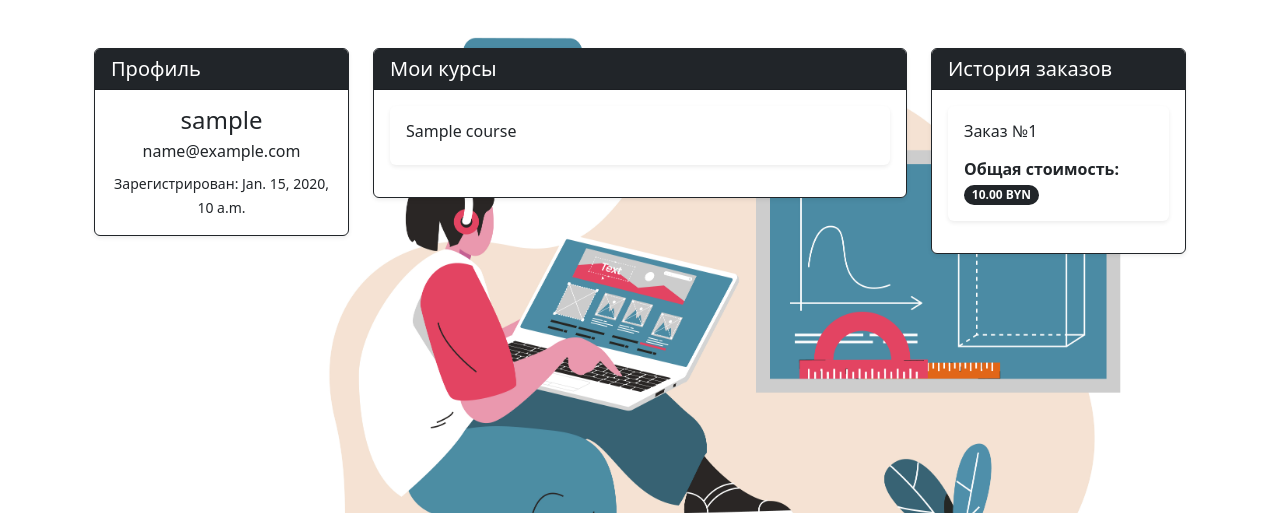
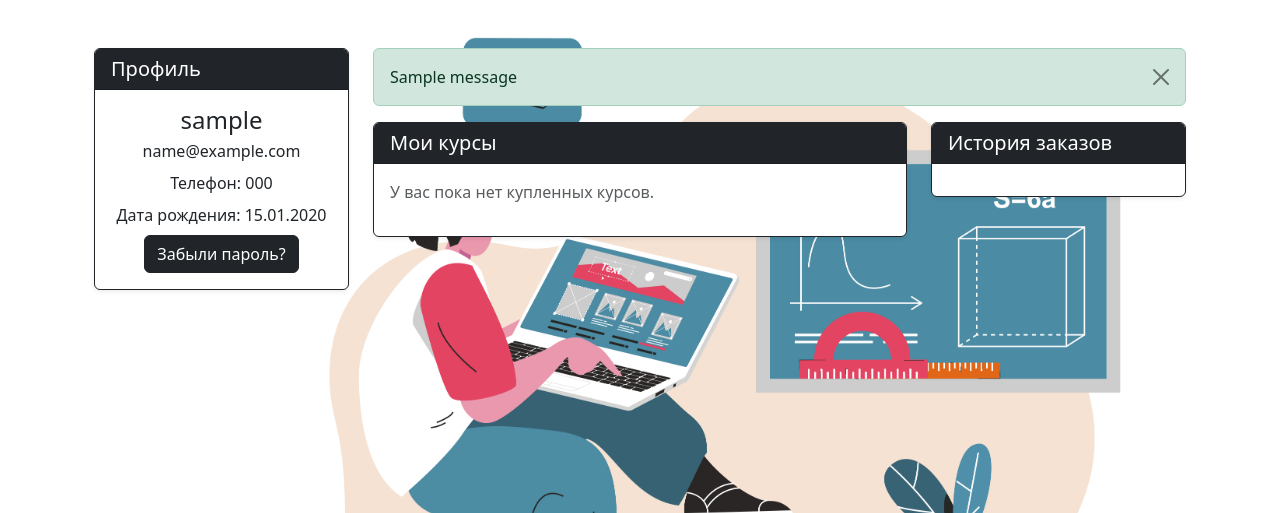
Before and after one commit to denirix/graduate_project, a Django app: page /profile/ in a window 1280 px wide. Shown: the part 59-572 px from the top of the page. Run offline with Django 4.2, Linux system fonts and the light colour scheme; a user stored in the database is signed in; tables that the repository leaves empty hold one stand-in row (values such as "Sample post"); one stand-in notice (Sample message) is shown.

Commit message:
Final profile

```diff
--- a/schoolapp/templates/schoolapp/profile.html
+++ b/schoolapp/templates/schoolapp/profile.html
@@ -16,13 +16,23 @@
         <div class="card-body text-center">
           <h4 class="card-title mb-1 text-dark">{{ user.username }}</h4>
           <p class="card-text mb-2 text-dark">{{ user.email }}</p>
-          <p class="card-text text-dark">
-            <small>Зарегистрирован: {{ user.date_joined }}</small>
-          </p>
+          <p class="card-text mb-2 text-dark">Телефон: {{ user.profile.phone }}</p>
+          <p class="card-text mb-2 text-dark">Дата рождения: {{ user.profile.birth_date|date:"d.m.Y" }}</p>
+          <button type="button" class="btn btn-dark" data-bs-toggle="modal" data-bs-target="#changePasswordModal">
+            Забыли пароль?
+          </button>
         </div>
       </div>
     </div>
     <div class="col-lg-9">
+      {% if messages %}
+        {% for message in messages %}
+          <div class="alert alert-success alert-dismissible fade show" role="alert">
+            {{ message }}
+            <button type="button" class="btn-close" data-bs-dismiss="alert" aria-label="Close"></button>
+          </div>
+        {% endfor %}
+      {% endif %}
       <div class="row">
         <div class="col-md-8">
           <div class="card border border-dark shadow-sm">
@@ -57,7 +67,7 @@
               {% for order in orders %}
                 <div class="card mb-3 border-0 shadow-sm">
                   <div class="card-body">
-                    <h6 class="card-title mb-2 text-dark">Заказ №{{ order.id }}</h6>
+                    <h6 class="card-title mb-2 text-dark">Заказ</h6>
                     <ul class="list-unstyled mb-3">
                       {% for item in order.items.all %}
                         <li class="mb-2 text-dark">
@@ -80,4 +90,32 @@
     </div>
   </div>
 </div>
+<div class="modal fade" id="changePasswordModal" tabindex="-1" aria-labelledby="changePasswordModalLabel" aria-hidden="true">
+  <div class="modal-dialog">
+    <div class="modal-content">
+      <div class="modal-header">
+        <h5 class="modal-title" id="changePasswordModalLabel">Сменить пароль</h5>
+        <button type="button" class="btn-close" data-bs-dismiss="modal" aria-label="Close"></button>
+      </div>
+      <div class="modal-body">
+        <form method="post" action="{% url 'change_password' %}">
+          {% csrf_token %}
+          <div class="mb-3">
+            <label for="old_password" class="form-label">Старый пароль</label>
+            <input type="password" class="form-control" id="old_password" name="old_password" required>
+          </div>
+          <div class="mb-3">
+            <label for="new_password1" class="form-label">Новый пароль</label>
+            <input type="password" class="form-control" id="new_password1" name="new_password1" required>
+          </div>
+          <div class="mb-3">
+            <label for="new_password2" class="form-label">Повторите новый пароль</label>
+            <input type="password" class="form-control" id="new_password2" name="new_password2" required>
+          </div>
+          <button type="submit" class="btn btn-dark">Сохранить</button>
+        </form>
+      </div>
+    </div>
+  </div>
+</div>
 {% endblock %}
--- a/schoolapp/templates/schoolapp/study.html
+++ b/schoolapp/templates/schoolapp/study.html
@@ -32,6 +32,8 @@
               <p class="card-text"><strong>Цена:</strong> {{ course.price }} BYN</p>
               {% if course in purchased_courses %}
                 <p class="card-text">Уже куплено</p>
+              {% elif course in cart_courses %}
+                <p class="card-text">Уже добавлено</p>
               {% else %}
                 <a href="{% url 'add_to_cart' course.id %}" class="btn btn-outline-dark">Добавить в корзину</a>
               {% endif %}
--- a/schoolapp/urls.py
+++ b/schoolapp/urls.py
@@ -17,4 +17,5 @@
     path('add-to-cart/<int:course_id>/', views.add_to_cart, name='add_to_cart'),
     path('remove_from_cart/<int:course_id>/', views.remove_from_cart, name='remove_from_cart'),
     path('course/<int:course_id>/lessons/', views.course_lessons, name='course_lessons'),
+    path('change_password/', views.change_password, name='change_password'),
 ]
--- a/schoolapp/views.py
+++ b/schoolapp/views.py
@@ -8,6 +8,8 @@
 from django.core.paginator import Paginator, EmptyPage, PageNotAnInteger
 from django.contrib import messages
 from django.urls import reverse
+from django.contrib.auth import update_session_auth_hash
+from django.contrib.auth.forms import PasswordChangeForm
 import logging
 
 def index(request):
@@ -24,12 +26,16 @@
     if request.user.is_authenticated:
         user_orders = Order.objects.filter(user=request.user, status='ordered')
         purchased_courses = Course.objects.filter(order__in=user_orders)
+        cart, created = Order.objects.get_or_create(user=request.user, status='cart')
+        cart_courses = cart.courses.all()
     else:
         purchased_courses = []
+        cart_courses = []
 
     context = {
         'courses': paginated_courses,
         'purchased_courses': purchased_courses,
+        'cart_courses': cart_courses,
     }
     return render(request, 'schoolapp/study.html', context)
 
@@ -90,7 +96,9 @@
     course = get_object_or_404(Course, pk=course_id)
     cart, created = Order.objects.get_or_create(user=request.user, status='cart')
     cart.courses.add(course)
-    return redirect('cart')
+
+    current_url = request.META.get('HTTP_REFERER', 'study')
+    return redirect(current_url)
 
 @login_required
 def remove_from_cart(request, course_id):
@@ -101,12 +109,11 @@
 
 @login_required
 def checkout(request):
-    cart = Order.objects.get(user=request.user, status='cart')
+    cart, _ = Order.objects.get_or_create(user=request.user, status='cart')
 
     if request.method == 'POST':
         cart.status = 'ordered'
         cart.save()
-        Order.objects.create(user=request.user, status='cart')
         messages.success(request, 'Спасибо за покупку!')
         return redirect(reverse('home'))
 
@@ -120,17 +127,31 @@
     if request.method == 'POST':
         profile_picture = request.FILES.get('profile_picture')
         if profile_picture:
-            request.user.profile_picture = profile_picture
-            request.user.save()
+            request.user.profile.profile_picture = profile_picture
+            request.user.profile.save()
             return redirect('profile')
 
-    orders = Order.objects.filter(user=request.user)
-    purchased_courses = Course.objects.filter(order__user=request.user).distinct()
+    orders = Order.objects.filter(user=request.user, status='ordered')
+    purchased_courses = Course.objects.filter(order__user=request.user, order__status='ordered').distinct()
     context = {
         'orders': orders,
         'purchased_courses': purchased_courses,
     }
     return render(request, 'schoolapp/profile.html', context)
+
+@login_required
+def change_password(request):
+    if request.method == 'POST':
+        form = PasswordChangeForm(request.user, request.POST)
+        if form.is_valid():
+            user = form.save()
+            update_session_auth_hash(request, user)
+            messages.success(request, 'Ваш пароль был успешно изменен.')
+            return redirect('profile')
+    else:
+        form = PasswordChangeForm(request.user)
+
+    return render(request, 'schoolapp/change_password.html', {'form': form})
 
 def paginate_courses(request, courses):
     paginator = Paginator(courses, 10)
```
Also changed, not shown: schoolapp/templates/schoolapp/change_password.html (added, +22 -0 lines), schoolapp/templates/schoolapp/course_lessons.html (+5 -5 lines).
